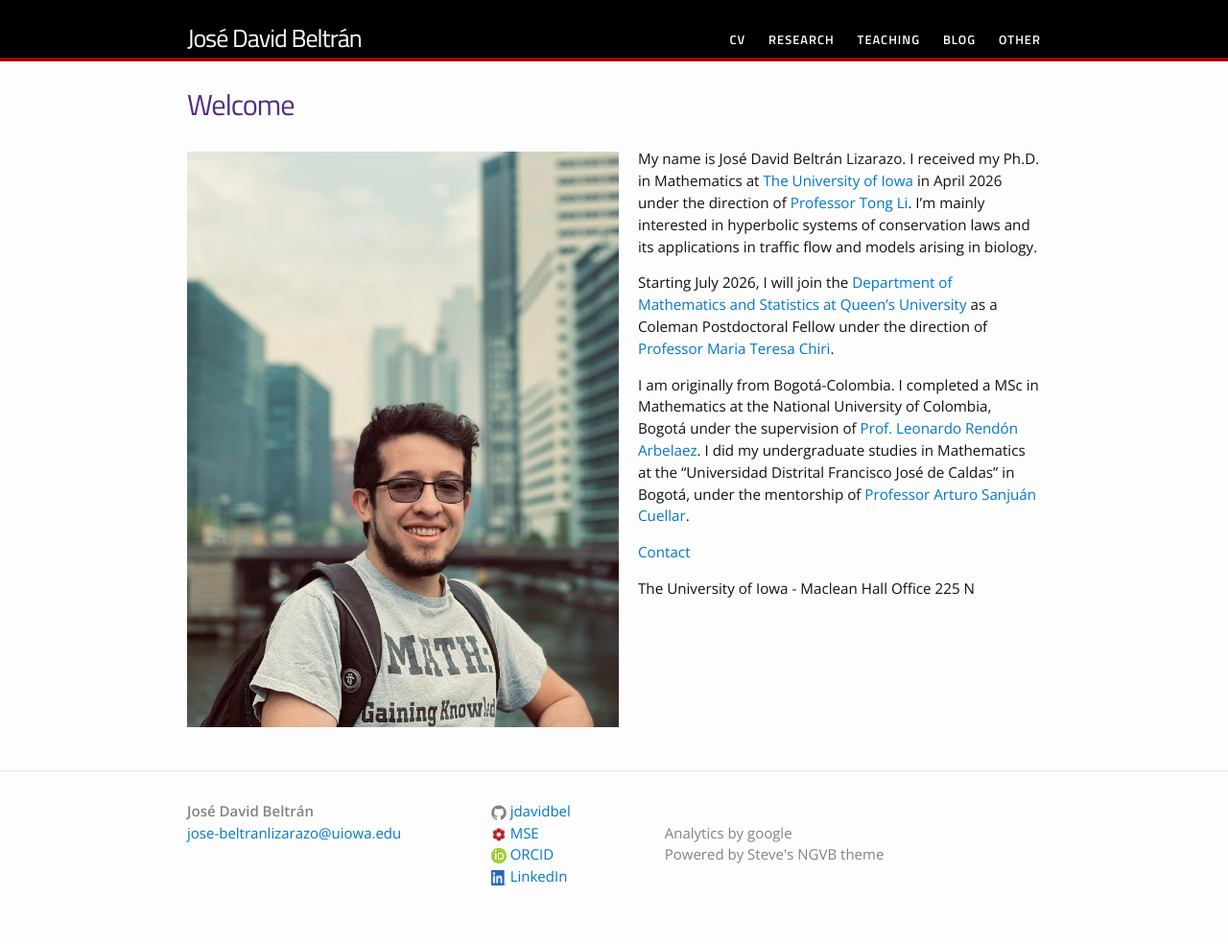
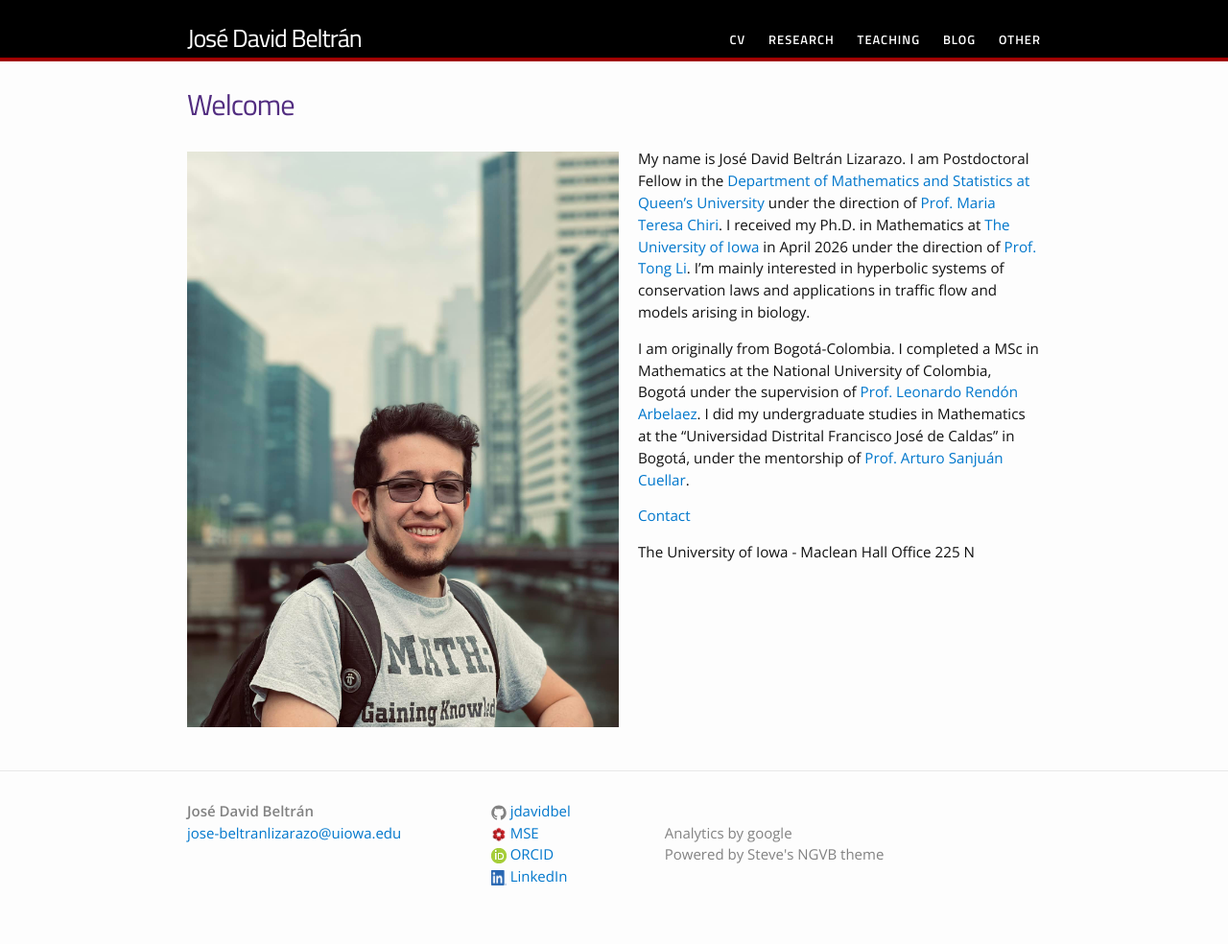
Before and after one commit to jdavidbel/jdavidbel.github.io, a Jekyll site: the page built from index.md, in a window 1280 px wide. Shown: the whole page at 96% size. Built offline with Jekyll 4.4.1, drawn with Linux system fonts in a browser that asks for light colours.

Commit message:
Update index.md
update information queens

```diff
--- a/index.md
+++ b/index.md
@@ -5,14 +5,12 @@ permalink: /
 ---
 {% include image.html url="images/chi.jpg" caption="" width="450px" align="left" %}
 
-My name is José David Beltrán Lizarazo.
-I received my Ph.D. in Mathematics at [The University of Iowa](https://math.uiowa.edu/) in April 2026 under the direction of [Professor Tong Li](https://math.uiowa.edu/people/tong-li). I'm mainly interested in hyperbolic systems of conservation laws and its applications in traffic flow and models arising in biology.
-
-Starting July 2026, I will join the [Department of Mathematics and Statistics at Queen's University](https://www.queensu.ca/mathstat/) as a Coleman Postdoctoral Fellow under the direction of [Professor Maria Teresa Chiri](https://mariateresachiri.weebly.com/).
+My name is José David Beltrán Lizarazo. I am Postdoctoral Fellow in the [Department of Mathematics and Statistics at Queen's University](https://www.queensu.ca/mathstat/) under the direction of [Prof. Maria Teresa Chiri](https://mariateresachiri.weebly.com/).
+I received my Ph.D. in Mathematics at [The University of Iowa](https://math.uiowa.edu/) in April 2026 under the direction of [Prof. Tong Li](https://math.uiowa.edu/people/tong-li). I'm mainly interested in hyperbolic systems of conservation laws and applications in traffic flow and models arising in biology.
 
 
 I am originally from Bogotá-Colombia. I completed a MSc in Mathematics at the National University of Colombia, Bogotá under the supervision of [Prof. Leonardo Rendón Arbelaez](https://ciencias.bogota.unal.edu.co/docente/rendon-arbelaez-leonardo/).
-I did my undergraduate studies in Mathematics at the "Universidad Distrital Francisco José de Caldas" in Bogotá, under the mentorship of [Professor Arturo Sanjuán Cuellar](https://fnaturales.udistrital.edu.co/matematicas/index.php/docentes/alvaro-arturo-sanjuan-cuellar).
+I did my undergraduate studies in Mathematics at the "Universidad Distrital Francisco José de Caldas" in Bogotá, under the mentorship of [Prof. Arturo Sanjuán Cuellar](https://fnaturales.udistrital.edu.co/matematicas/index.php/docentes/alvaro-arturo-sanjuan-cuellar).
 
 
 [Contact](/contact/)
```
